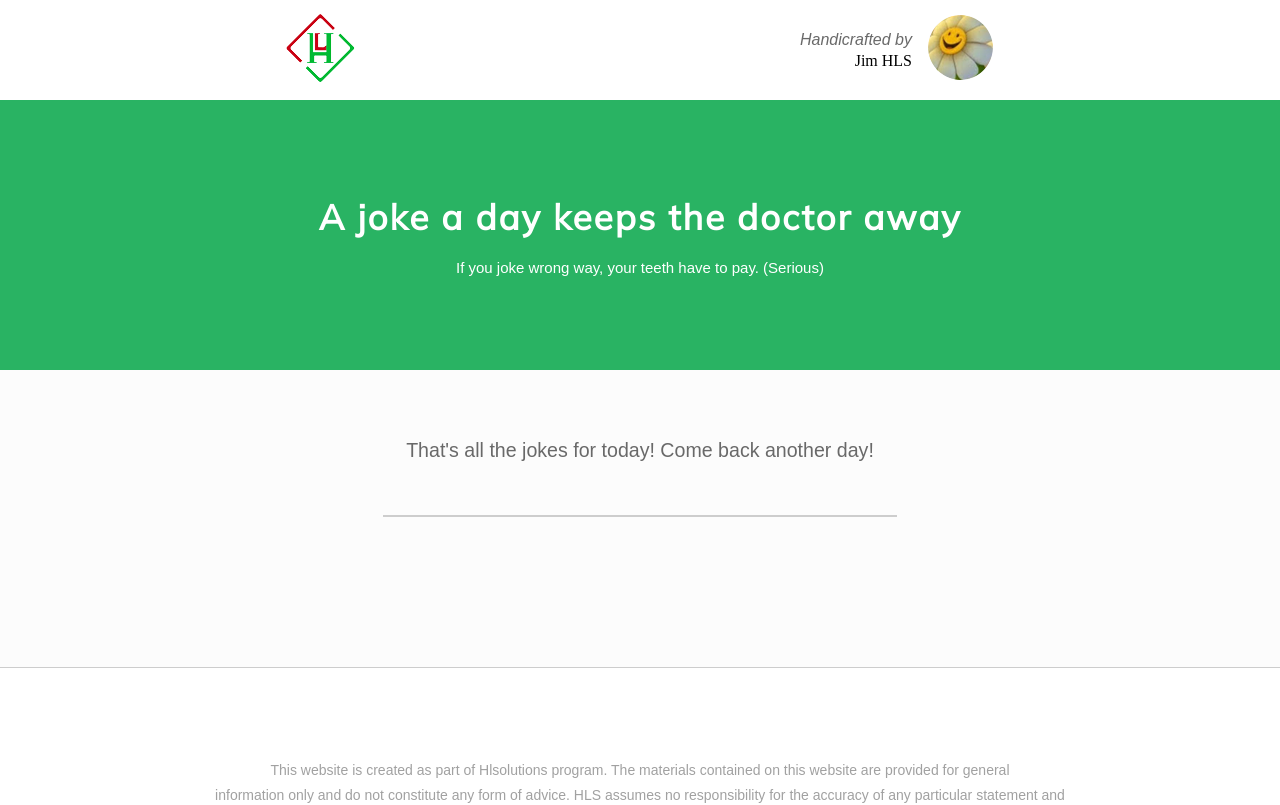
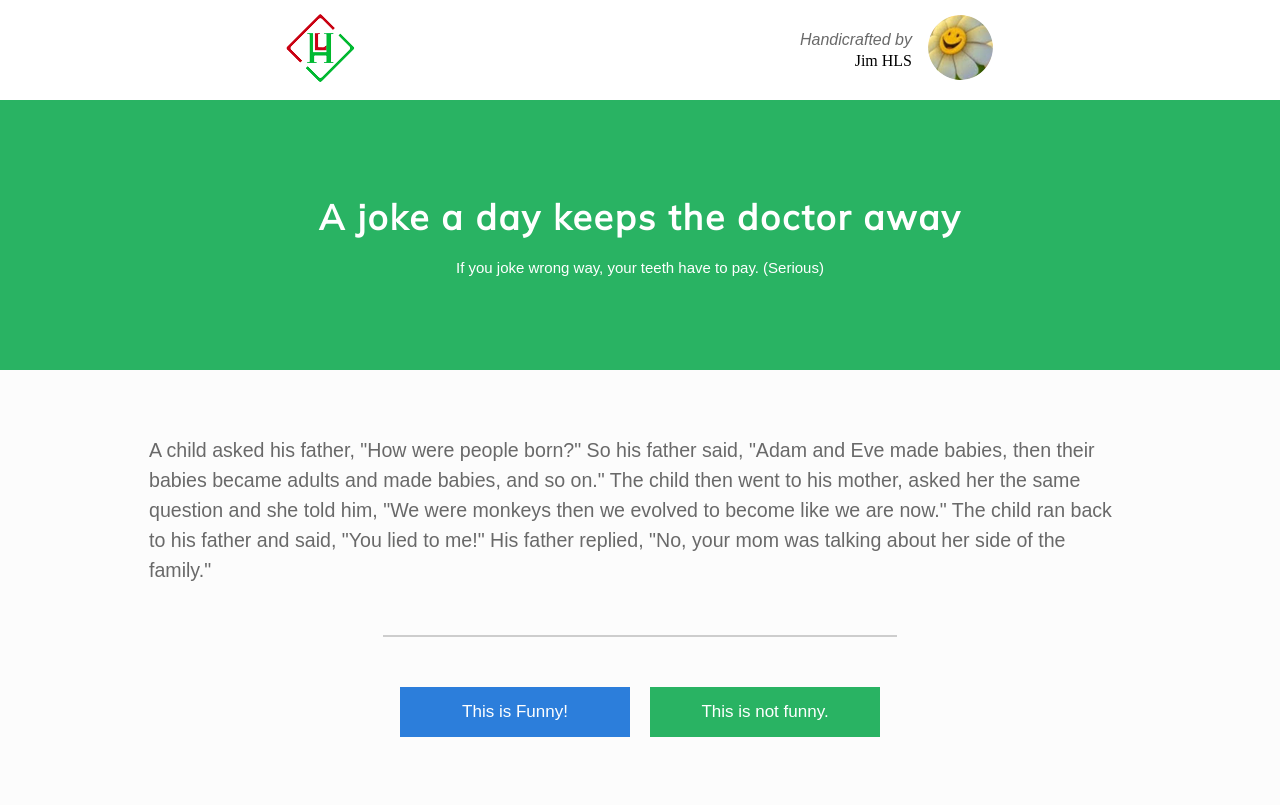
Before and after one commit to thongtt0409/ZENDS_TEST_WEBSITE, a React (Create React App) app in the folder front-end/: page / in a window 1280 px wide. Shown: the top 805 px of the page. Built offline with nearby package versions, Linux system fonts and the light colour scheme; no server answers.

Commit message:
deploy layout

```diff
--- a/front-end/src/components/Content.jsx
+++ b/front-end/src/components/Content.jsx
@@ -47,7 +47,7 @@ const Content = () => {
 
   return (
     <section>
-      <div className="container">
+      {/* <div className="container">
         <div className="content">
           <div className="item-1">
             <p>
@@ -79,6 +79,24 @@ const Content = () => {
             )}
           </div>
         </div>
+      </div> */}
+      <div className="container">
+        <div className="content">
+          <div className="item-1">
+            <p>
+              A child asked his father, "How were people born?" So his father said, "Adam and Eve made babies,
+              then their babies became adults and made babies, and so on." The child then went to his mother,
+              asked her the same question and she told him, "We were monkeys then we evolved to become like we
+              are now." The child ran back to his father and said, "You lied to me!" His father replied, "No,
+              your mom was talking about her side of the family."
+            </p>
+          </div>
+          <hr />
+          <div className="item-2">
+            <button className="btn blue">This is Funny!</button>
+            <button className="disabled green">This is not funny.</button>
+          </div>
+        </div>
       </div>
     </section>
   );
```
